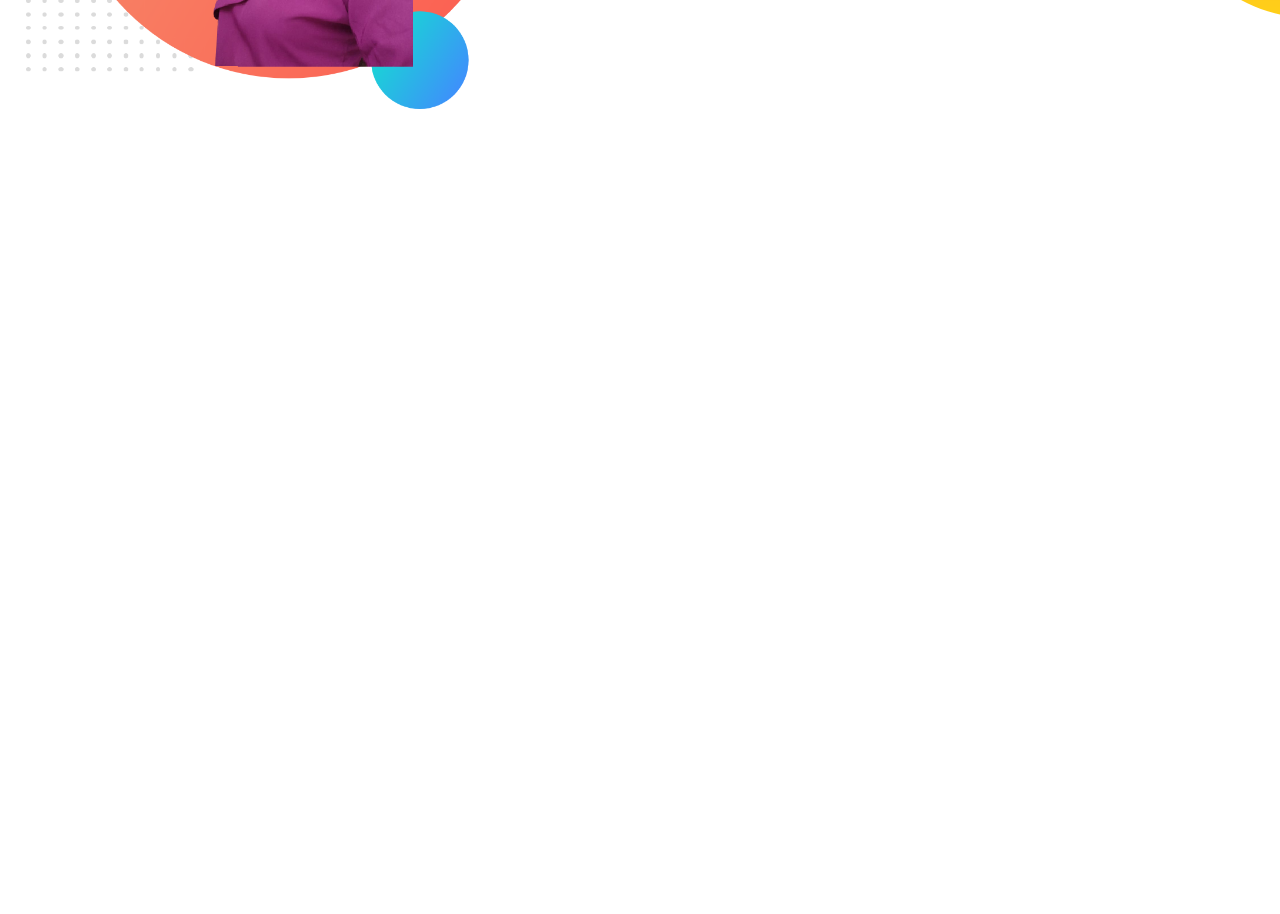
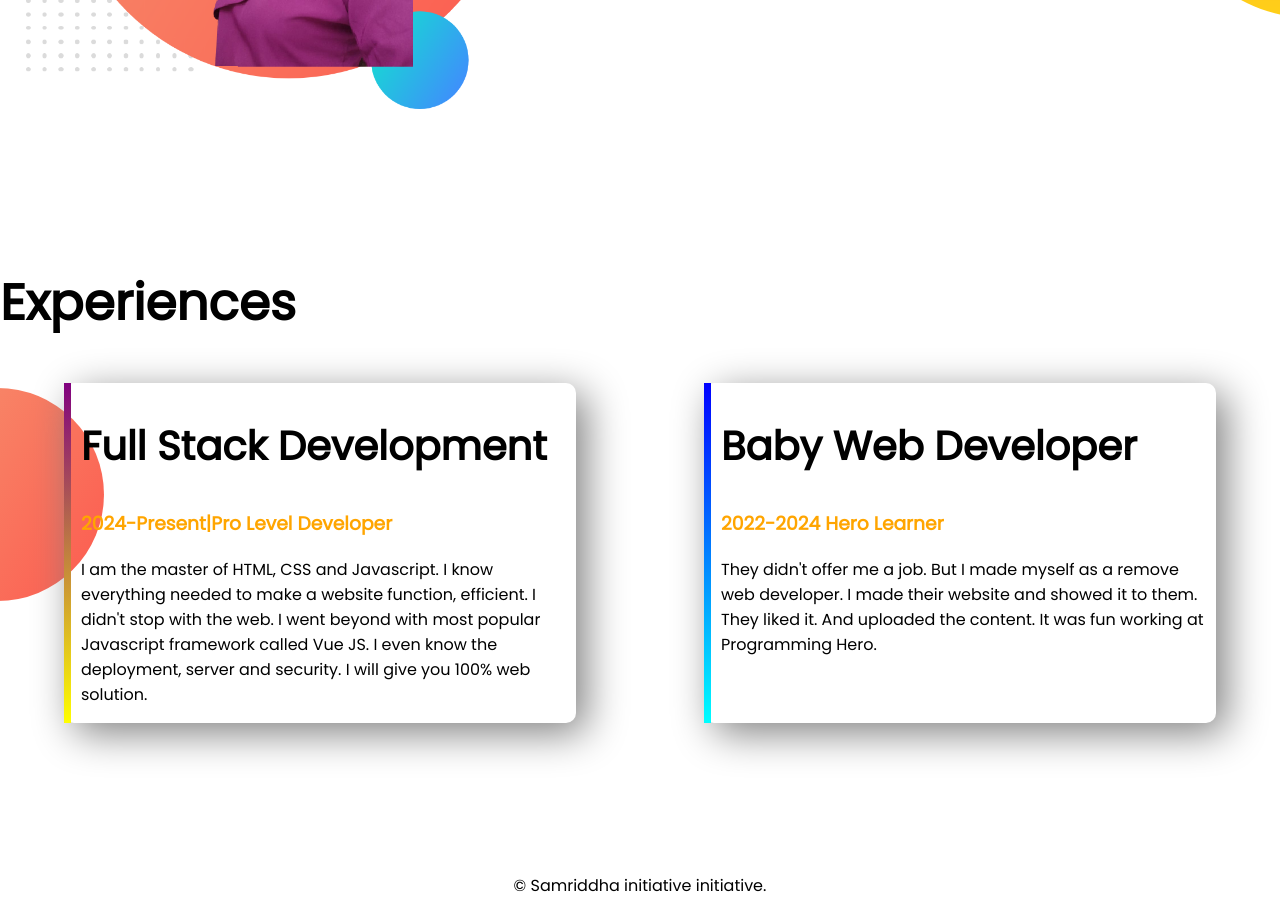
Before and after one commit to Samriddha1/developer-portfolio, a plain HTML site: page index.html in a window 1280 px wide. Shown: the part 1008-1922 px from the top of the page. Before the commit the page ends 1274 px from the top, so only its background shows below. Drawn offline with Linux system fonts and the light colour scheme; files whose address does not match are found by name.

Commit message:
exp-addes

```diff
--- a/index.html
+++ b/index.html
@@ -12,7 +12,7 @@
 
 </head>
 <body>
-    <section class="top-banner">
+    <section class="top-banner flexible-container">
         <div class="half-width">
             <h1>WELCOME TO</h1>
         <h1><span class="orange-color">SAMRIDDHA </span>  WORLD!!</h1>
@@ -25,7 +25,7 @@
             <img src="C:\Users\Samriddha Roy\developer-portfolio\my-bg2.png" alt="">
         </div>
     </section>
-    <section class="dream-big">
+    <section class="dream-big flexible-container">
         <div class="half-width">
             <img src="my-bg.png" alt="">
         </div>
@@ -38,6 +38,30 @@
         </div>
 
     </section>
+    <section class="exp-area">
+        <h1>Experiences</h1>
+        <div class="flexible-container">
+            <div id="full-dev-exp" class="experience-item">
+                <h2>Full Stack Development</h2>
+                <h3 class="orange-color">2024-Present|Pro Level Developer</h3>
+                <p>I am the master of HTML, CSS and Javascript. I know everything needed to make a website function, efficient. I didn't stop with the web. I went beyond with most popular Javascript framework called Vue JS. I even know the deployment, server and security. I will give you 100% web solution.</p>
+
+
+            </div>
+            <div id="web-dev-exp" class="experience-item">
+                <h2>Baby Web Developer</h2>
+                <h3 class="orange-color">2022-2024  Hero Learner</h3>
+
+                <p>They didn't offer me a job. But I made myself as a remove web developer. I made their website and showed it to them. They liked it. And uploaded the content. It was fun working at Programming Hero.</p>
+            </div>
+        </div>
+
+    </section>
+    <footer>
+        <p>
+            © Samriddha initiative initiative.
+        </p>
+    </footer>
 
 </body>
 </html>
--- a/style.css
+++ b/style.css
@@ -5,10 +5,13 @@ body{
 h1{
     font-size: 50px;
 }
+h2{
+    font-size: 40px;
+}
 .orange-color{
     color: orange;
 }
-section{
+.flexible-container{
     display: flex;
     margin-bottom: 150px;
 }
@@ -31,7 +34,10 @@ section{
     background-image:url(top-banner.png) ;
     background-repeat: no-repeat;
 }
-.dream-big{
+.exp-area{
+    background-image: url(exp-bg.png);
+    background-repeat: no-repeat;
+    background-position: left;
 
 
 }
@@ -40,3 +46,27 @@ section{
     background-repeat: no-repeat;
     background-position: right;
 }
+.experience-item{
+    box-shadow: 10px 10px 40px gray;
+    width: 40%;
+    padding-left:10px ;
+    margin-left: 5%;
+    margin-right:5%;
+    border-radius: 10px;
+}
+#web-dev-exp{
+    border-image:linear-gradient(blue,cyan) ;
+    border-left: 7px solid;
+    border-image-slice: 1;
+
+}
+#full-dev-exp{
+    border-image:linear-gradient(purple,yellow) ;
+    border-left: 7px solid;
+    border-image-slice: 1;
+
+
+}
+footer p{
+    text-align: center;
+}
```
